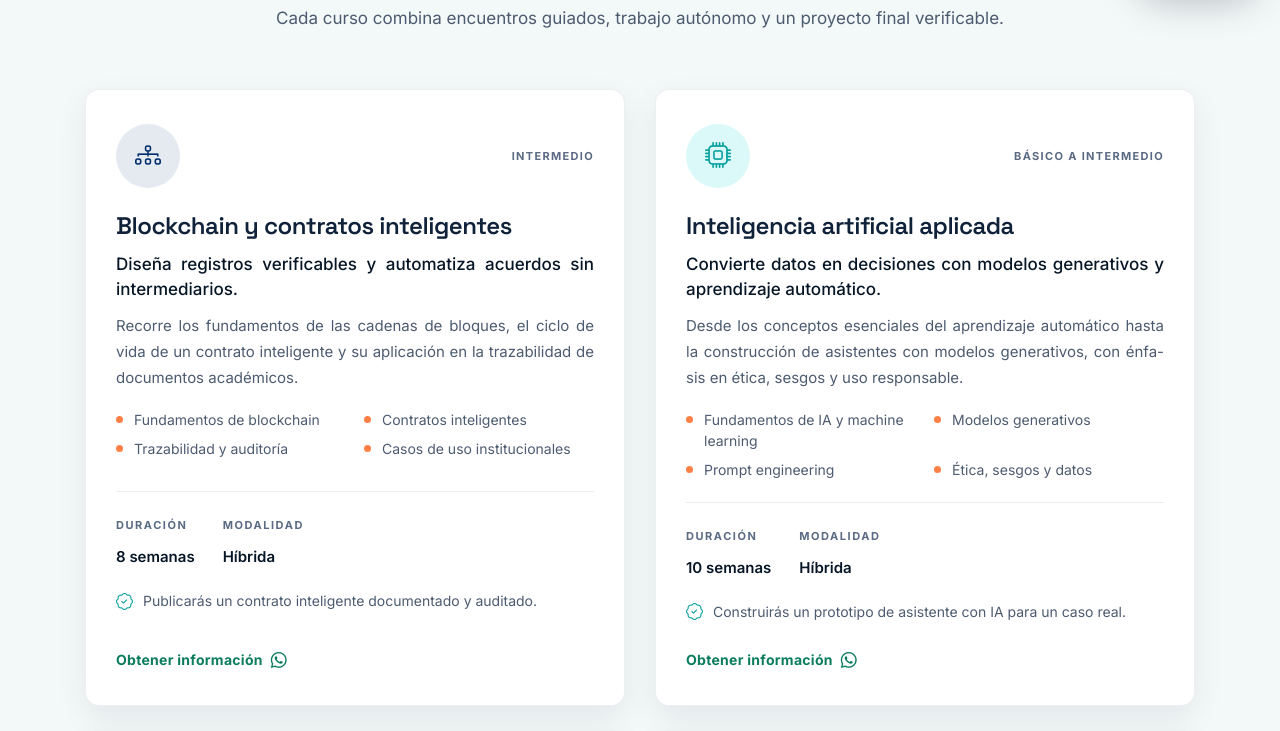
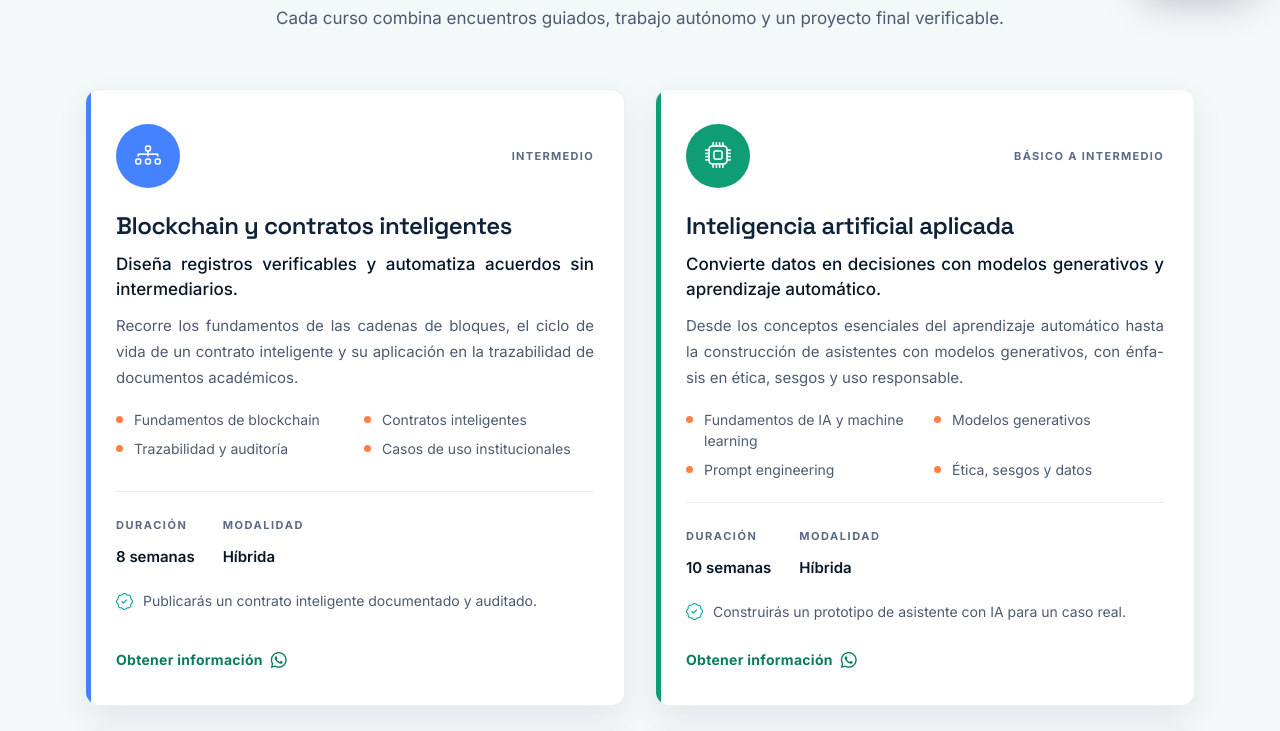
Before and after one commit to IVasquezRui/SD-UNETI, a Next.js app in the folder frontend/: page /cursos in a window 1280 px wide. Shown: the part 797-1528 px from the top of the page. Built offline with nearby package versions, Linux system fonts and the light colour scheme; no server answers.

Commit message:
feat(cursos): vineta de color identificador por curso en /cursos
Cada curso declara su color y la tarjeta muestra una vineta lateral y el icono en ese color, igual que el resumen de la portada.

```diff
--- a/frontend/app/componentes/TarjetaCurso.tsx
+++ b/frontend/app/componentes/TarjetaCurso.tsx
@@ -1,9 +1,14 @@
+import type { CSSProperties } from "react";
 import type { Curso } from "../lib/cursos";
 import { enlaceWhatsApp, mensajeCurso } from "../lib/whatsapp";
 
 export default function TarjetaCurso({ curso }: { curso: Curso }) {
   return (
-    <article className="uneti-course-card h-100">
+    <article
+      className="uneti-course-card uneti-course-card--color h-100"
+      style={{ "--curso-color": curso.color } as CSSProperties}
+    >
+      <span className="uneti-course-card__vineta" aria-hidden="true"></span>
       <div className="uneti-course-card__head">
         <span className={`uneti-icon-tone uneti-tone-${curso.tono}`}>
           <i className={curso.icono}></i>
```
